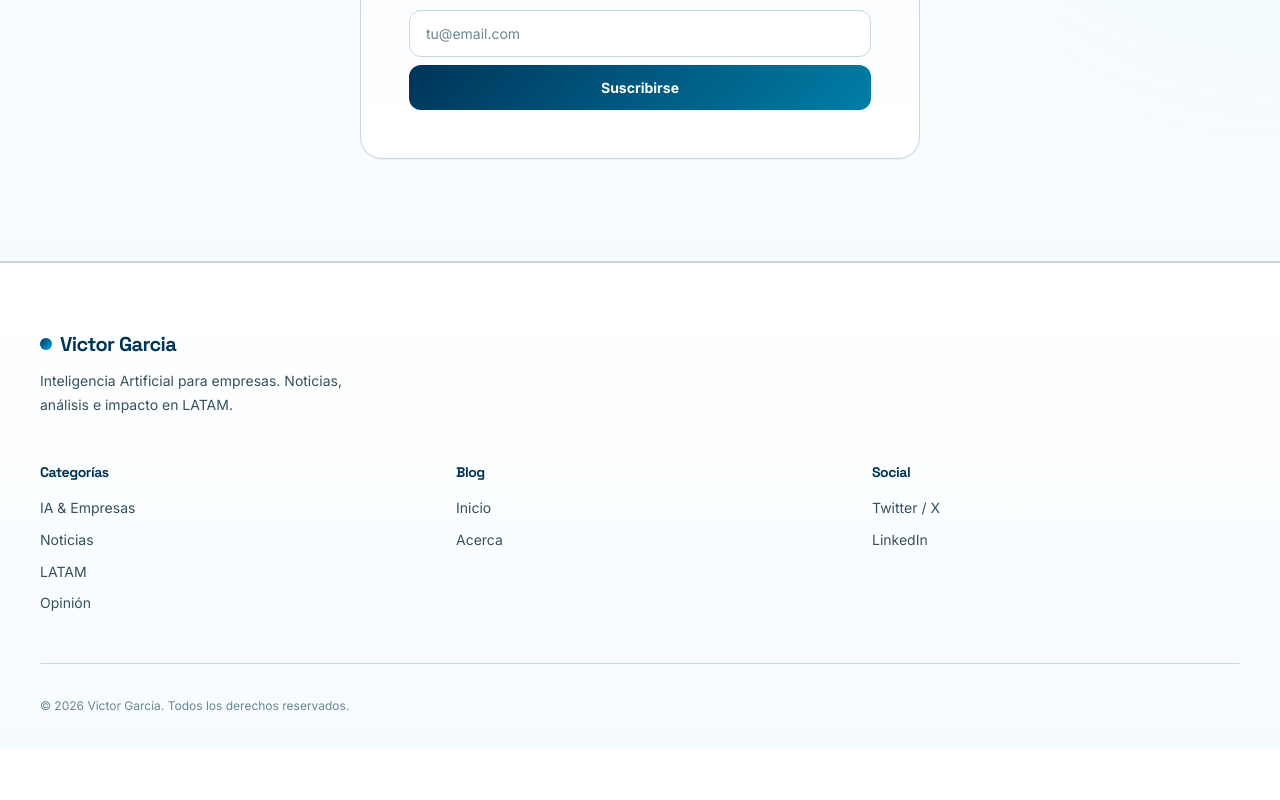
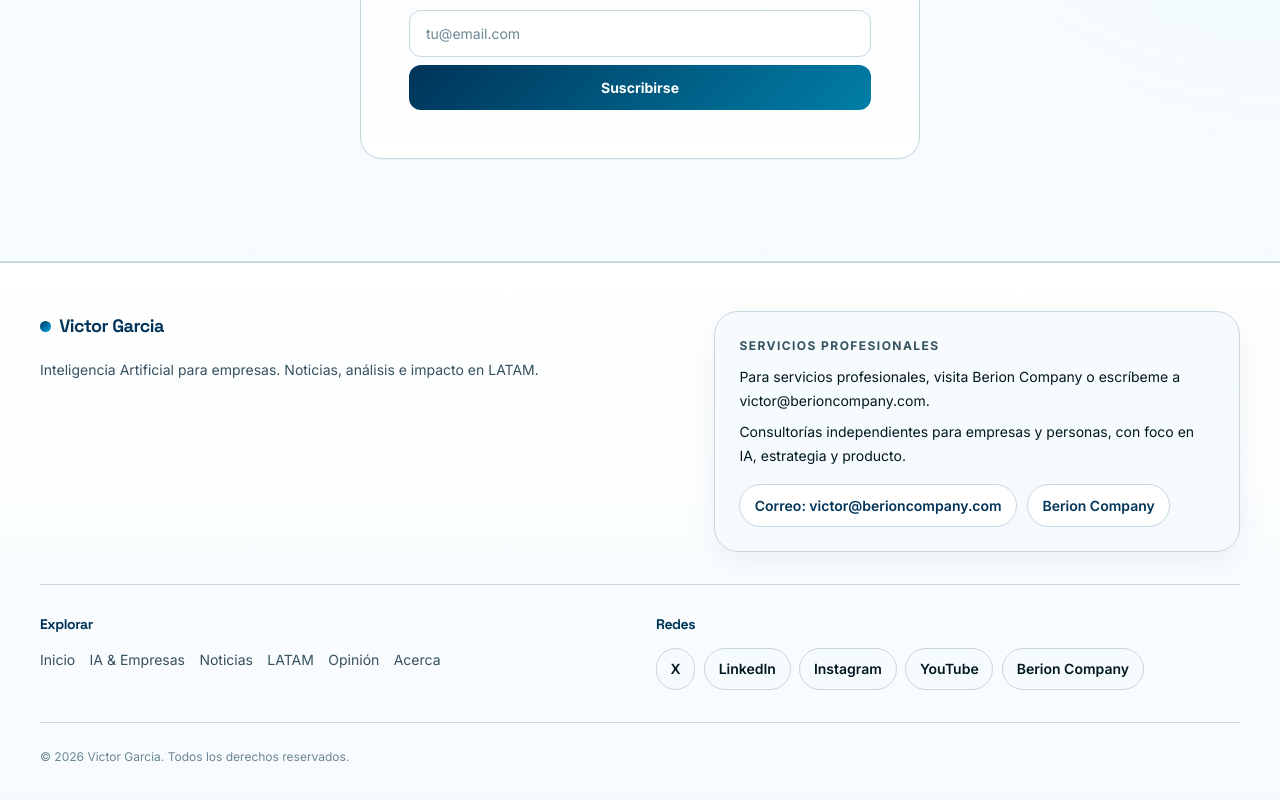
Before and after one commit to developer-berion/victor-blog, a Next.js app: page / in a window 1280 px wide. Shown: the part 1016-1816 px from the top of the page. Before the commit the page ends 1765 px from the top, so only its background shows below. Built offline with nearby package versions, Linux system fonts and the light colour scheme; no server answers; the database is empty.

Commit message:
feat: compact footer with social links

```diff
--- a/src/components/layout/Footer.module.css
+++ b/src/components/layout/Footer.module.css
@@ -3,7 +3,7 @@
     linear-gradient(180deg, transparent, var(--color-bg-elevated)),
     var(--color-bg);
   border-top: 1px solid var(--color-border);
-  padding: var(--space-2xl) var(--space-md) var(--space-lg);
+  padding: var(--space-xl) var(--space-md) var(--space-lg);
 }
 
 .inner {
@@ -11,8 +11,17 @@
   margin: 0 auto;
 }
 
+.top {
+  display: grid;
+  grid-template-columns: minmax(0, 1.1fr) minmax(280px, 0.9fr);
+  gap: var(--space-lg);
+  align-items: start;
+}
+
 .brand {
-  margin-bottom: var(--space-xl);
+  display: grid;
+  gap: var(--space-sm);
+  align-content: start;
 }
 
 .logo {
@@ -21,7 +30,7 @@
   gap: 0.5rem;
   font-family: var(--font-heading);
   font-weight: 700;
-  font-size: 1.25rem;
+  font-size: 1.125rem;
   border-bottom: none !important;
   color: var(--color-primary);
   text-decoration: none;
@@ -30,8 +39,8 @@
 
 .logo::before {
   content: '';
-  width: 0.75rem;
-  height: 0.75rem;
+  width: 0.7rem;
+  height: 0.7rem;
   border-radius: var(--radius-full);
   background: linear-gradient(135deg, var(--color-primary), var(--color-accent));
 }
@@ -39,22 +48,78 @@
 .tagline {
   font-size: var(--font-size-sm);
   color: var(--color-text-muted);
-  margin-top: var(--space-xs);
-  max-width: 340px;
+  max-width: 34rem;
   line-height: var(--line-height-body);
 }
 
-.links {
+.servicesCard {
   display: grid;
-  grid-template-columns: repeat(3, 1fr);
-  gap: var(--space-xl);
-  margin-bottom: var(--space-xl);
+  gap: var(--space-xs);
+  padding: var(--space-md);
+  border-radius: var(--radius-xl);
+  border: 1px solid var(--color-border);
+  background: color-mix(in srgb, var(--color-bg-elevated) 82%, transparent);
+  box-shadow: 0 10px 30px color-mix(in srgb, var(--color-primary) 6%, transparent);
+}
+
+.cardKicker {
+  font-size: var(--font-size-xs);
+  font-weight: 700;
+  letter-spacing: 0.12em;
+  text-transform: uppercase;
+  color: var(--color-text-muted);
+}
+
+.servicesText,
+.consultingText {
+  font-size: var(--font-size-sm);
+  line-height: var(--line-height-body);
+  color: var(--color-text);
+}
+
+.servicesActions {
+  display: flex;
+  flex-wrap: wrap;
+  gap: 0.625rem;
+  padding-top: var(--space-xs);
+}
+
+.emailLink,
+.websiteLink {
+  display: inline-flex;
+  align-items: center;
+  min-height: 2.5rem;
+  padding: 0.55rem 0.9rem;
+  border-radius: var(--radius-full);
+  border: 1px solid var(--color-border);
+  background: var(--color-bg);
+  color: var(--color-primary);
+  text-decoration: none;
+  font-size: var(--font-size-sm);
+  font-weight: 600;
+  transition: transform var(--transition-fast), border-color var(--transition-fast), color var(--transition-fast);
+}
+
+.emailLink:hover,
+.websiteLink:hover {
+  transform: translateY(-1px);
+  border-color: var(--color-secondary);
+  color: var(--color-secondary);
+}
+
+.middle {
+  display: grid;
+  grid-template-columns: repeat(2, minmax(0, 1fr));
+  gap: var(--space-lg);
+  margin-top: var(--space-lg);
+  padding-top: var(--space-lg);
+  border-top: 1px solid var(--color-border);
 }
 
 .column {
-  display: flex;
-  flex-direction: column;
-  gap: var(--space-xs);
+  display: grid;
+  gap: var(--space-sm);
+  align-content: start;
 }
 
 .columnTitle {
@@ -62,24 +127,57 @@
   font-size: var(--font-size-sm);
   font-weight: 700;
   color: var(--color-primary);
-  margin-bottom: var(--space-xs);
 }
 
-.column a {
+.linkList {
+  display: flex;
+  flex-wrap: wrap;
+  gap: 0.6rem 0.9rem;
+}
+
+.linkList a {
   font-size: var(--font-size-sm);
   color: var(--color-text-muted);
   text-decoration: none;
-  transition: color var(--transition-fast), transform var(--transition-fast);
   border-bottom: none !important;
 }
 
-.column a:hover {
+.linkList a:hover {
   color: var(--color-secondary);
-  transform: translateX(2px);
+}
+
+.socialRow {
+  display: flex;
+  flex-wrap: wrap;
+  gap: 0.55rem;
+}
+
+.socialLink {
+  display: inline-flex;
+  align-items: center;
+  justify-content: center;
+  min-height: 2.5rem;
+  padding: 0.5rem 0.85rem;
+  border-radius: var(--radius-full);
+  border: 1px solid var(--color-border);
+  background: color-mix(in srgb, var(--color-bg-elevated) 72%, transparent);
+  color: var(--color-text);
+  text-decoration: none;
+  font-size: var(--font-size-sm);
+  font-weight: 600;
+  white-space: nowrap;
+  transition: transform var(--transition-fast), border-color var(--transition-fast), color var(--transition-fast);
+}
+
+.socialLink:hover {
+  transform: translateY(-1px);
+  border-color: var(--color-secondary);
+  color: var(--color-secondary);
 }
 
 .bottom {
-  padding-top: var(--space-lg);
+  margin-top: var(--space-lg);
+  padding-top: var(--space-md);
   border-top: 1px solid var(--color-border);
 }
 
@@ -88,9 +186,19 @@
   color: var(--color-text-subtle);
 }
 
-@media (max-width: 640px) {
-  .links {
+@media (max-width: 820px) {
+  .top,
+  .middle {
     grid-template-columns: 1fr;
-    gap: var(--space-lg);
   }
 }
+
+@media (max-width: 640px) {
+  .footer {
+    padding-inline: var(--space-sm);
+  }
+
+  .servicesCard {
+    padding: var(--space-sm);
+  }
+}
--- a/src/components/layout/Footer.tsx
+++ b/src/components/layout/Footer.tsx
@@ -7,9 +7,16 @@ import styles from './Footer.module.css';
 const copy = {
   es: {
     tagline: 'Inteligencia Artificial para empresas. Noticias, análisis e impacto en LATAM.',
-    categoriesTitle: 'Categorías',
-    blogTitle: 'Blog',
-    socialTitle: 'Social',
+    exploreTitle: 'Explorar',
+    connectTitle: 'Redes',
+    servicesTitle: 'Servicios profesionales',
+    servicesText:
+      'Para servicios profesionales, visita Berion Company o escríbeme a victor@berioncompany.com.',
+    consultingText:
+      'Consultorías independientes para empresas y personas, con foco en IA, estrategia y producto.',
+    emailLabel: 'Correo',
+    websiteLabel: 'Berion Company',
+    copyright: 'Todos los derechos reservados.',
     links: {
       home: 'Inicio',
       about: 'Acerca',
@@ -18,13 +25,26 @@ const copy = {
       latam: 'LATAM',
       opinion: 'Opinión',
     },
-    copyright: 'Todos los derechos reservados.',
+    socials: [
+      { label: 'X', href: 'https://x.com/VictorGA24' },
+      { label: 'LinkedIn', href: 'https://www.linkedin.com/in/victor-garcia-ve/' },
+      { label: 'Instagram', href: 'https://www.instagram.com/v.garcia.a?igsh=MXFsNHQ1b2s4MjU1OA==' },
+      { label: 'YouTube', href: 'https://www.youtube.com/@BerionCompany' },
+      { label: 'Berion Company', href: 'https://berioncompany.com/' },
+    ],
   },
   en: {
     tagline: 'Artificial intelligence for business. News, analysis, and LATAM impact.',
-    categoriesTitle: 'Categories',
-    blogTitle: 'Blog',
-    socialTitle: 'Social',
+    exploreTitle: 'Explore',
+    connectTitle: 'Social',
+    servicesTitle: 'Professional services',
+    servicesText:
+      'For professional services, visit Berion Company or write to me at victor@berioncompany.com.',
+    consultingText:
+      'Independent consulting for companies and individuals, focused on AI, strategy, and product.',
+    emailLabel: 'Email',
+    websiteLabel: 'Berion Company',
+    copyright: 'All rights reserved.',
     links: {
       home: 'Home',
       about: 'About',
@@ -33,7 +53,13 @@ const copy = {
       latam: 'LATAM',
       opinion: 'Opinion',
     },
-    copyright: 'All rights reserved.',
+    socials: [
+      { label: 'X', href: 'https://x.com/VictorGA24' },
+      { label: 'LinkedIn', href: 'https://www.linkedin.com/in/victor-garcia-ve/' },
+      { label: 'Instagram', href: 'https://www.instagram.com/v.garcia.a?igsh=MXFsNHQ1b2s4MjU1OA==' },
+      { label: 'YouTube', href: 'https://www.youtube.com/@BerionCompany' },
+      { label: 'Berion Company', href: 'https://berioncompany.com/' },
+    ],
   },
 } as const;
 
@@ -44,34 +70,57 @@ export default function Footer() {
   return (
     <footer className={styles.footer}>
       <div className={styles.inner}>
+        <div className={styles.top}>
           <div className={styles.brand}>
-          <Link href="/" className={styles.logo}>Victor Garcia</Link>
+            <Link href="/" className={styles.logo}>
+              Victor Garcia
+            </Link>
             <p className={styles.tagline}>{content.tagline}</p>
           </div>
 
-        <div className={styles.links}>
+          <section className={styles.servicesCard} aria-label={content.servicesTitle}>
+            <p className={styles.cardKicker}>{content.servicesTitle}</p>
+            <p className={styles.servicesText}>{content.servicesText}</p>
+            <p className={styles.consultingText}>{content.consultingText}</p>
+            <div className={styles.servicesActions}>
+              <a href="mailto:victor@berioncompany.com" className={styles.emailLink}>
+                {content.emailLabel}: victor@berioncompany.com
+              </a>
+              <a href="https://berioncompany.com/" target="_blank" rel="noopener noreferrer" className={styles.websiteLink}>
+                {content.websiteLabel}
+              </a>
+            </div>
+          </section>
+        </div>
+
+        <div className={styles.middle}>
           <div className={styles.column}>
-            <h4 className={styles.columnTitle}>{content.categoriesTitle}</h4>
+            <h4 className={styles.columnTitle}>{content.exploreTitle}</h4>
+            <div className={styles.linkList}>
+              <Link href="/">{content.links.home}</Link>
               <Link href="/category/ai-empresas">{content.links.ai}</Link>
               <Link href="/category/noticias">{content.links.news}</Link>
               <Link href="/category/latam">{content.links.latam}</Link>
               <Link href="/category/opinion">{content.links.opinion}</Link>
+              <Link href="/about">{content.links.about}</Link>
+            </div>
           </div>
 
           <div className={styles.column}>
-            <h4 className={styles.columnTitle}>{content.blogTitle}</h4>
-            <Link href="/">{content.links.home}</Link>
-            <Link href="/about">{content.links.about}</Link>
+            <h4 className={styles.columnTitle}>{content.connectTitle}</h4>
+            <div className={styles.socialRow}>
+              {content.socials.map((social) => (
+                <a
+                  key={social.label}
+                  href={social.href}
+                  target="_blank"
+                  rel="noopener noreferrer"
+                  className={styles.socialLink}
+                >
+                  {social.label}
+                </a>
+              ))}
             </div>
-
-          <div className={styles.column}>
-            <h4 className={styles.columnTitle}>{content.socialTitle}</h4>
-            <a href="https://twitter.com" target="_blank" rel="noopener noreferrer">
-              Twitter / X
-            </a>
-            <a href="https://linkedin.com" target="_blank" rel="noopener noreferrer">
-              LinkedIn
-            </a>
           </div>
         </div>
 
```
Lines whose indentation alone changed are shown as unchanged.
